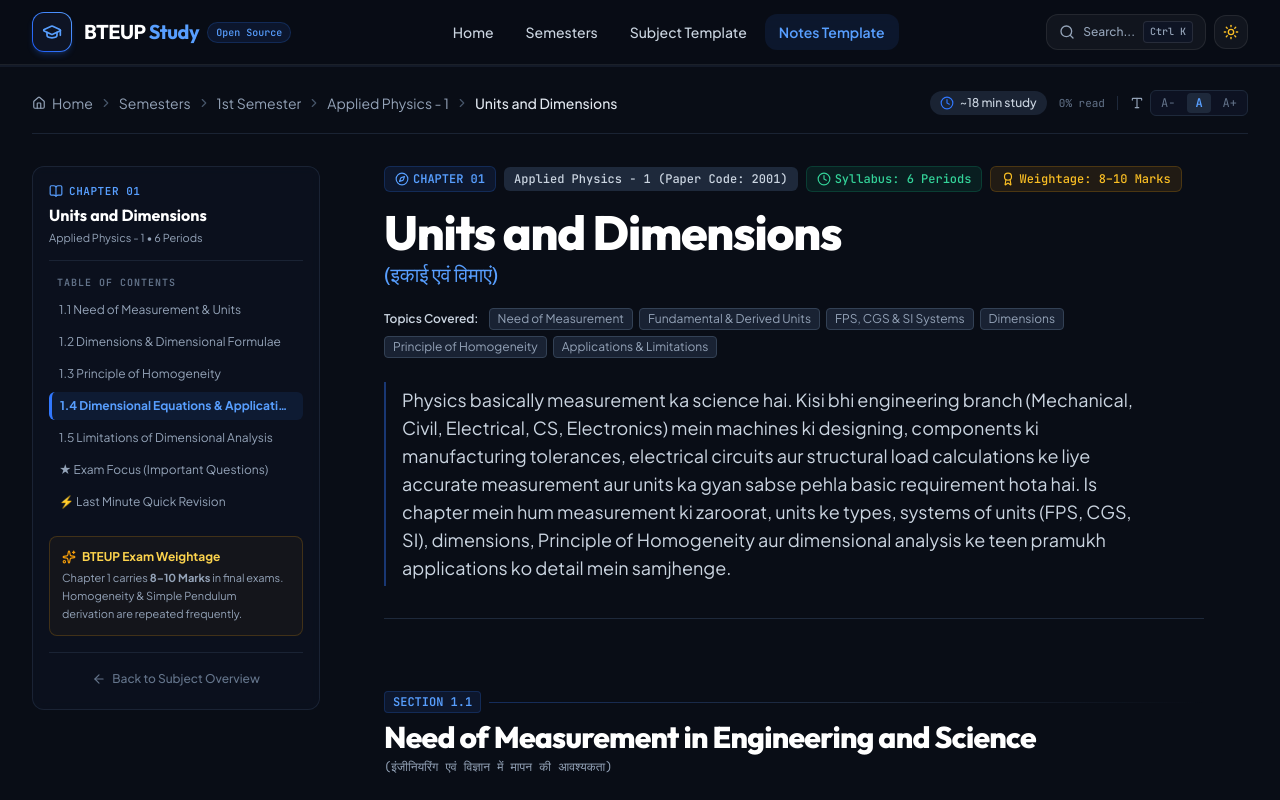
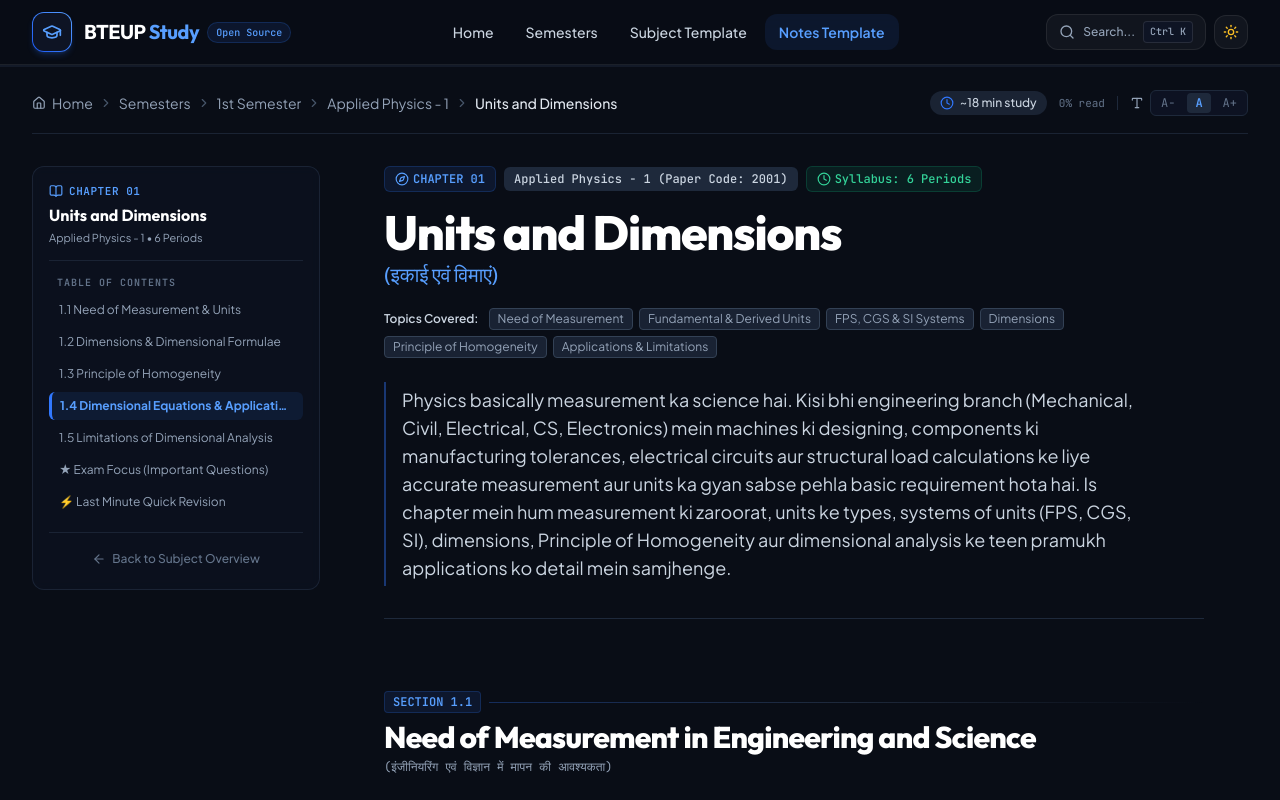
Before and after one commit to Harshit-commits404/btupstudywala-, a React (Vite) app: page /chapter/ch-1 in a window 1280 px wide. Shown: the top 800 px of the page. Built offline with nearby package versions, Linux system fonts and the light colour scheme; a web font is replaced by a local one.

Commit message:
Remove BTEUP Exam Weightage card and weightage badges across all subjects

```diff
--- a/src/components/learning/LearningLayout.jsx
+++ b/src/components/learning/LearningLayout.jsx
@@ -7,7 +7,6 @@ import {
   ChevronUp,
   ArrowLeft,
   Clock,
-  Sparkles,
   BookOpen,
 } from 'lucide-react';
 
@@ -229,17 +228,6 @@ export const LearningLayout = ({
                 })}
               </nav>
 
-              {/* Exam High-Yield Mini Note */}
-              <div className="mt-5 p-3 rounded-lg border border-amber-500/20 bg-amber-500/5 dark:bg-amber-500/[0.04] text-[11px] text-amber-800 dark:text-amber-300 space-y-1">
-                <div className="font-bold flex items-center gap-1.5 text-xs">
-                  <Sparkles className="w-3.5 h-3.5 text-amber-500 shrink-0" />
-                  <span>BTEUP Exam Weightage</span>
-                </div>
-                <p className="text-slate-600 dark:text-slate-400 text-[11px] leading-relaxed">
-                  Chapter 1 carries <strong>8–10 Marks</strong> in final exams. Homogeneity & Simple Pendulum derivation are repeated frequently.
-                </p>
-              </div>
-
               {/* Back to Subject Action */}
               <div className="mt-4 pt-3 border-t border-slate-200/80 dark:border-slate-800/80">
                 <button
@@ -273,7 +261,7 @@ export const LearningLayout = ({
 
               <div className="flex items-center gap-2 text-xs text-slate-400 dark:text-slate-500 font-mono">
                 <span className="w-2 h-2 rounded-full bg-emerald-500 inline-block" />
-                <span>BTEUP Study • Chapter 1 Complete</span>
+                <span>BTEUP Study • {chapterTitle}</span>
               </div>
             </div>
           </main>
--- a/src/content/applied-physics/AppliedPhysicsCh1Content.jsx
+++ b/src/content/applied-physics/AppliedPhysicsCh1Content.jsx
@@ -29,10 +29,6 @@ export const AppliedPhysicsCh1Content = () => {
           <span className="inline-flex items-center gap-1 px-2.5 py-1 rounded-md bg-emerald-500/10 text-emerald-700 dark:text-emerald-400 font-medium border border-emerald-500/20">
             <Clock className="w-3.5 h-3.5" />
             <span>Syllabus: 6 Periods</span>
-          </span>
-          <span className="inline-flex items-center gap-1 px-2.5 py-1 rounded-md bg-amber-500/10 text-amber-700 dark:text-amber-400 font-medium border border-amber-500/20">
-            <Award className="w-3.5 h-3.5" />
-            <span>Weightage: 8–10 Marks</span>
           </span>
         </div>
 
--- a/src/content/dbms/DbmsUnit1Content.jsx
+++ b/src/content/dbms/DbmsUnit1Content.jsx
@@ -1,8 +1,6 @@
 import React from 'react';
 import {
   BookOpen,
-  Award,
-  Sparkles,
   CheckCircle2,
   Lightbulb,
   AlertCircle,
@@ -36,10 +34,6 @@ export const DbmsUnit1Content = () => {
           <span className="inline-flex items-center gap-1 px-2.5 py-1 rounded-md bg-emerald-500/10 text-emerald-700 dark:text-emerald-400 font-medium border border-emerald-500/20">
             <Clock className="w-3.5 h-3.5" />
             <span>Syllabus: 6 Periods</span>
-          </span>
-          <span className="inline-flex items-center gap-1 px-2.5 py-1 rounded-md bg-amber-500/10 text-amber-700 dark:text-amber-400 font-medium border border-amber-500/20">
-            <Award className="w-3.5 h-3.5" />
-            <span>Weightage: 8–10 Marks</span>
           </span>
         </div>
 
--- a/src/content/dbms/DbmsUnit2Content.jsx
+++ b/src/content/dbms/DbmsUnit2Content.jsx
@@ -1,8 +1,6 @@
 import React from 'react';
 import {
   BookOpen,
-  Award,
-  Sparkles,
   CheckCircle2,
   Lightbulb,
   AlertCircle,
@@ -34,10 +32,6 @@ export const DbmsUnit2Content = () => {
           <span className="inline-flex items-center gap-1 px-2.5 py-1 rounded-md bg-emerald-500/10 text-emerald-700 dark:text-emerald-400 font-medium border border-emerald-500/20">
             <Clock className="w-3.5 h-3.5" />
             <span>Syllabus: 8 Periods</span>
-          </span>
-          <span className="inline-flex items-center gap-1 px-2.5 py-1 rounded-md bg-amber-500/10 text-amber-700 dark:text-amber-400 font-medium border border-amber-500/20">
-            <Award className="w-3.5 h-3.5" />
-            <span>Weightage: 10–12 Marks</span>
           </span>
         </div>
 
--- a/src/content/dbms/DbmsUnit3Content.jsx
+++ b/src/content/dbms/DbmsUnit3Content.jsx
@@ -1,8 +1,6 @@
 import React from 'react';
 import {
   BookOpen,
-  Award,
-  Sparkles,
   CheckCircle2,
   Lightbulb,
   AlertCircle,
@@ -34,10 +32,6 @@ export const DbmsUnit3Content = () => {
           <span className="inline-flex items-center gap-1 px-2.5 py-1 rounded-md bg-emerald-500/10 text-emerald-700 dark:text-emerald-400 font-medium border border-emerald-500/20">
             <Clock className="w-3.5 h-3.5" />
             <span>Syllabus: 10 Periods</span>
-          </span>
-          <span className="inline-flex items-center gap-1 px-2.5 py-1 rounded-md bg-amber-500/10 text-amber-700 dark:text-amber-400 font-medium border border-amber-500/20">
-            <Award className="w-3.5 h-3.5" />
-            <span>Weightage: 10–12 Marks</span>
           </span>
         </div>
 
--- a/src/content/dbms/DbmsUnit4Content.jsx
+++ b/src/content/dbms/DbmsUnit4Content.jsx
@@ -1,8 +1,6 @@
 import React from 'react';
 import {
   BookOpen,
-  Award,
-  Sparkles,
   CheckCircle2,
   Lightbulb,
   AlertCircle,
@@ -34,10 +32,6 @@ export const DbmsUnit4Content = () => {
           <span className="inline-flex items-center gap-1 px-2.5 py-1 rounded-md bg-emerald-500/10 text-emerald-700 dark:text-emerald-400 font-medium border border-emerald-500/20">
             <Clock className="w-3.5 h-3.5" />
             <span>Syllabus: 10 Periods</span>
-          </span>
-          <span className="inline-flex items-center gap-1 px-2.5 py-1 rounded-md bg-amber-500/10 text-amber-700 dark:text-amber-400 font-medium border border-amber-500/20">
-            <Award className="w-3.5 h-3.5" />
-            <span>Weightage: 12–15 Marks</span>
           </span>
         </div>
 
--- a/src/content/dbms/DbmsUnit5Content.jsx
+++ b/src/content/dbms/DbmsUnit5Content.jsx
@@ -1,8 +1,6 @@
 import React from 'react';
 import {
   BookOpen,
-  Award,
-  Sparkles,
   CheckCircle2,
   Lightbulb,
   AlertCircle,
@@ -35,10 +33,6 @@ export const DbmsUnit5Content = () => {
           <span className="inline-flex items-center gap-1 px-2.5 py-1 rounded-md bg-emerald-500/10 text-emerald-700 dark:text-emerald-400 font-medium border border-emerald-500/20">
             <Clock className="w-3.5 h-3.5" />
             <span>Syllabus: 8 Periods</span>
-          </span>
-          <span className="inline-flex items-center gap-1 px-2.5 py-1 rounded-md bg-amber-500/10 text-amber-700 dark:text-amber-400 font-medium border border-amber-500/20">
-            <Award className="w-3.5 h-3.5" />
-            <span>Weightage: 10–12 Marks</span>
           </span>
         </div>
 
--- a/src/content/os/OsUnit1Content.jsx
+++ b/src/content/os/OsUnit1Content.jsx
@@ -1,8 +1,6 @@
 import React from 'react';
 import {
   BookOpen,
-  Award,
-  Sparkles,
   CheckCircle2,
   Lightbulb,
   AlertCircle,
@@ -35,10 +33,6 @@ export const OsUnit1Content = () => {
           <span className="inline-flex items-center gap-1 px-2.5 py-1 rounded-md bg-emerald-500/10 text-emerald-700 dark:text-emerald-400 font-medium border border-emerald-500/20">
             <Clock className="w-3.5 h-3.5" />
             <span>Syllabus: 6 Periods</span>
-          </span>
-          <span className="inline-flex items-center gap-1 px-2.5 py-1 rounded-md bg-amber-500/10 text-amber-700 dark:text-amber-400 font-medium border border-amber-500/20">
-            <Award className="w-3.5 h-3.5" />
-            <span>Weightage: 8–10 Marks</span>
           </span>
         </div>
 
--- a/src/content/os/OsUnit2Content.jsx
+++ b/src/content/os/OsUnit2Content.jsx
@@ -1,8 +1,6 @@
 import React from 'react';
 import {
   BookOpen,
-  Award,
-  Sparkles,
   CheckCircle2,
   Lightbulb,
   AlertCircle,
@@ -35,10 +33,6 @@ export const OsUnit2Content = () => {
           <span className="inline-flex items-center gap-1 px-2.5 py-1 rounded-md bg-emerald-500/10 text-emerald-700 dark:text-emerald-400 font-medium border border-emerald-500/20">
             <Clock className="w-3.5 h-3.5" />
             <span>Syllabus: 10 Periods</span>
-          </span>
-          <span className="inline-flex items-center gap-1 px-2.5 py-1 rounded-md bg-amber-500/10 text-amber-700 dark:text-amber-400 font-medium border border-amber-500/20">
-            <Award className="w-3.5 h-3.5" />
-            <span>Weightage: 12–15 Marks</span>
           </span>
         </div>
 
```
